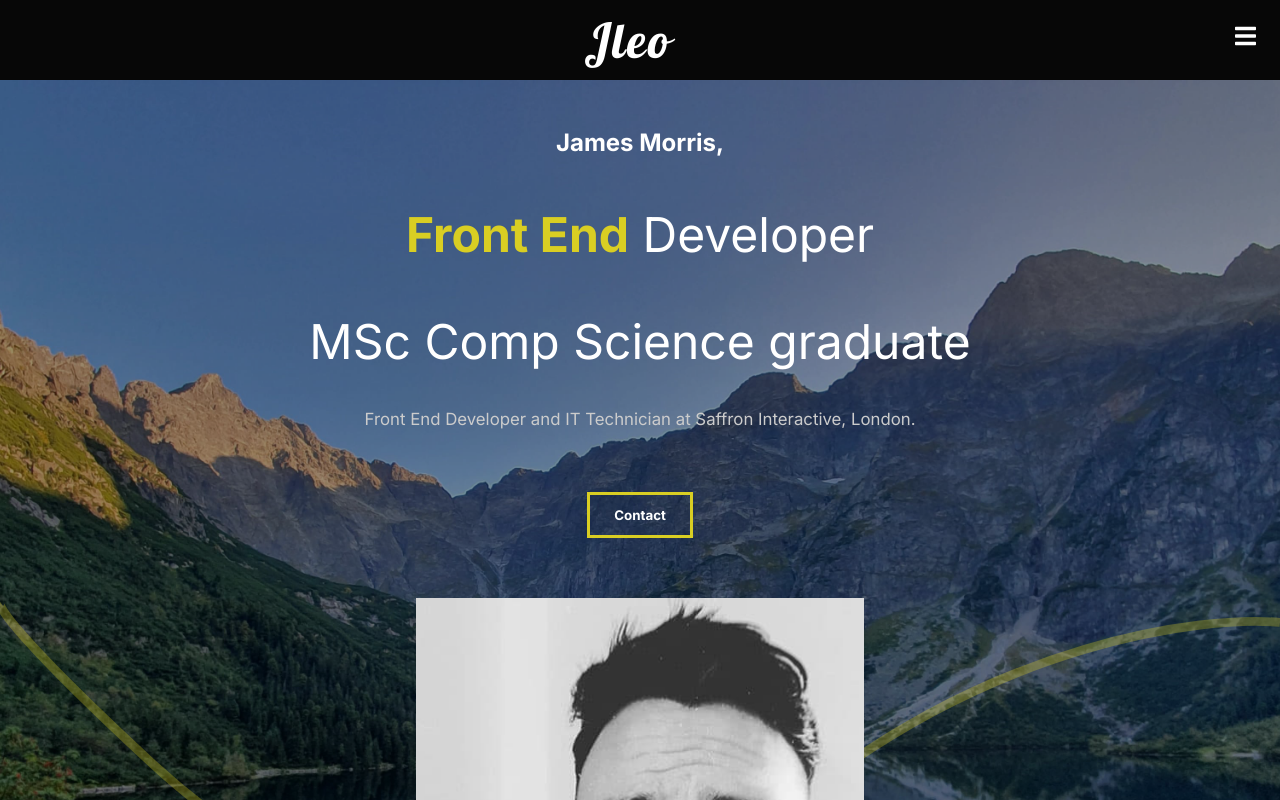
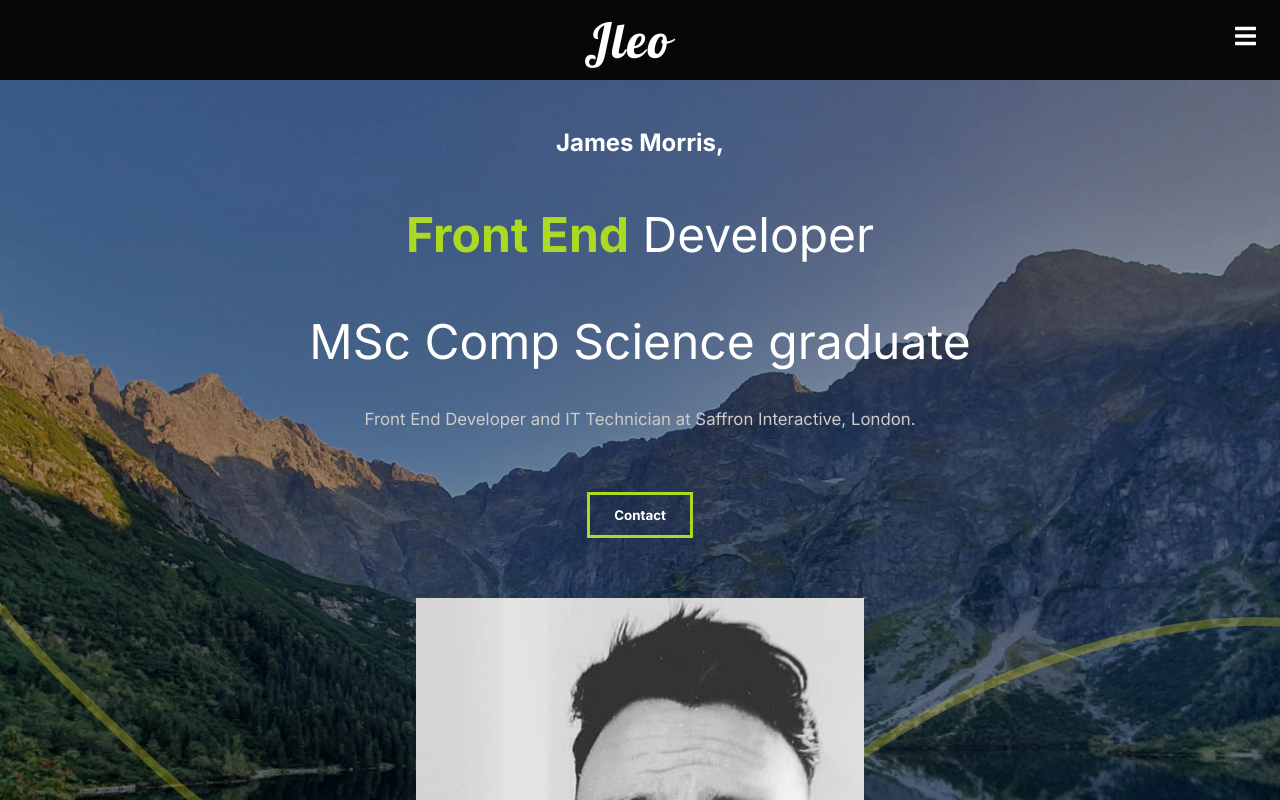
Before and after one commit to jleomorris/portfolio-v3, a React (Create React App) app: page / in a window 1280 px wide. Shown: the top 800 px of the page. Built offline with nearby package versions, Linux system fonts and the light colour scheme.

Commit message:
Update GlobalStyles

```diff
--- a/src/components/GlobalStyle.js
+++ b/src/components/GlobalStyle.js
@@ -1,4 +1,5 @@
-import { createGlobalStyle } from "styled-components";
+import { createGlobalStyle } from 'styled-components';
+import { theme } from './Theme';
 
 const GlobalStyle = createGlobalStyle`
   * {
@@ -19,7 +20,7 @@ const GlobalStyle = createGlobalStyle`
     font-size: 1.1.rem;
     cursor: pointer;
     padding: 1rem 2rem;
-    border: 3px solid #d9ce23;;
+    border: 3px solid ${(props) => props.theme.primaryColor};
     background: transparent;
     color: white;
     transition: all 0.5s ease;
@@ -27,7 +28,7 @@ const GlobalStyle = createGlobalStyle`
 
 
     &:hover {
-      background-color: #d9ce23;
+      background-color: ${(props) => props.theme.primaryColor};
       color: white;
     }
   }
@@ -52,7 +53,7 @@ const GlobalStyle = createGlobalStyle`
 
   span {
     font-weight: bold;
-    color: #d9ce23;
+    color: ${(props) => props.theme.primaryColor};
   }
 
   p {
@@ -63,7 +64,6 @@ const GlobalStyle = createGlobalStyle`
   }
 
   // Conditional classes
-
   .blur {
     filter: blur(8px) !important;
   }
@@ -82,6 +82,38 @@ html {
   @media (max-width: 1700px) {
     font-size: 75%;
   }
+
+  // Timeline
+.vertical-timeline-element-title {
+    color: ${(props) => props.theme.timeline.fontColor};
+    margin-bottom: 1rem;
+}
+
+.vertical-timeline-element-content {
+    p {
+        color: ${(props) => props.theme.timeline.fontColor};
+        padding: 0;
+    }
+}
+
+.vertical-timeline-element-date {
+    color: ${(props) => props.theme.timeline.background};
+}
+
+.timeline__skills {
+    display: flex;
+    justify-content: flex-start;
+    align-items: baseline;
+    flex-wrap: wrap;
+
+    .timeline__skill {
+        padding: 0.5rem 1rem;
+        margin-right: 0.5rem;
+        background: #c5c5c587;
+        border-radius: 20px;
+    }
+}
+
 }
 `;
 
```
